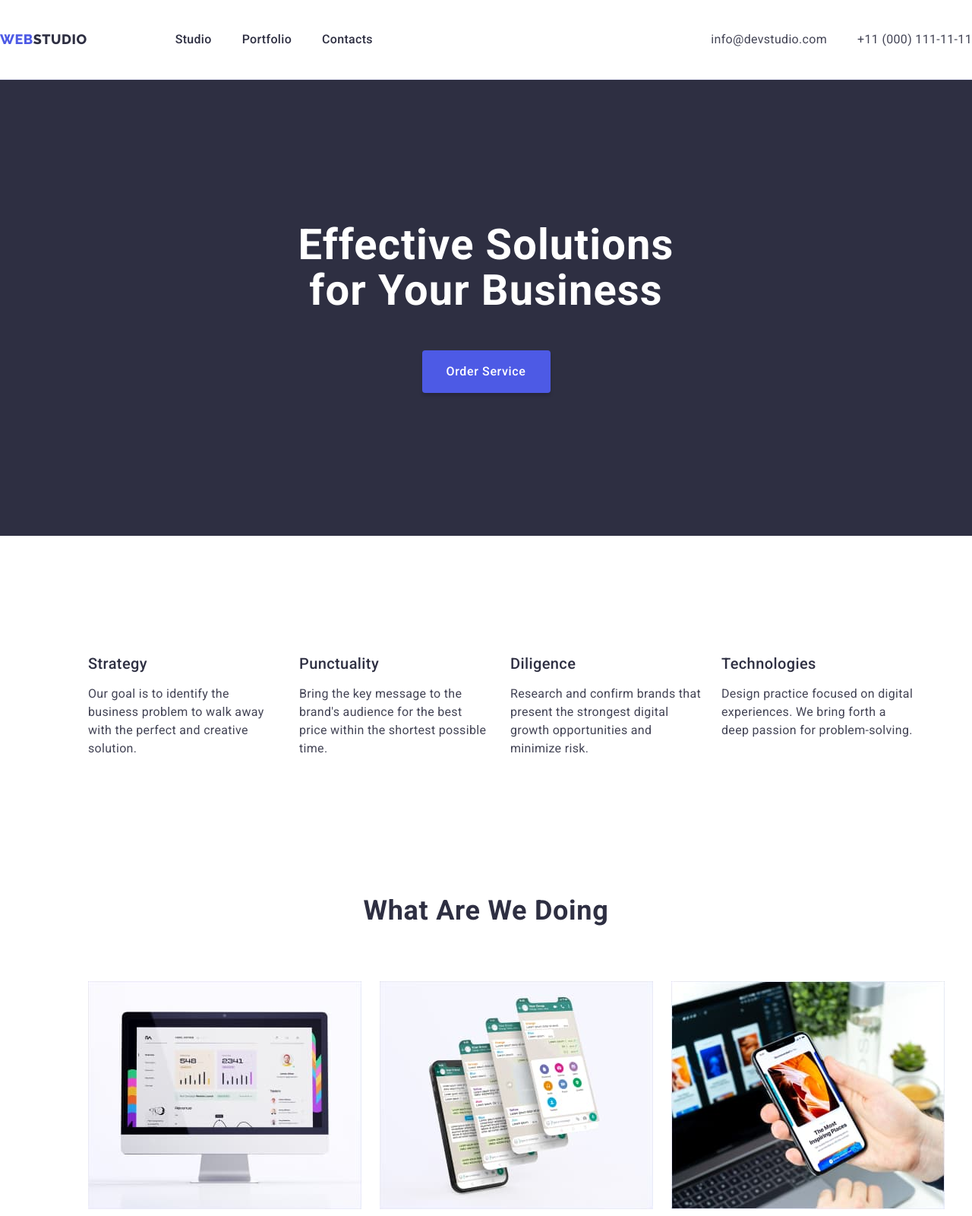
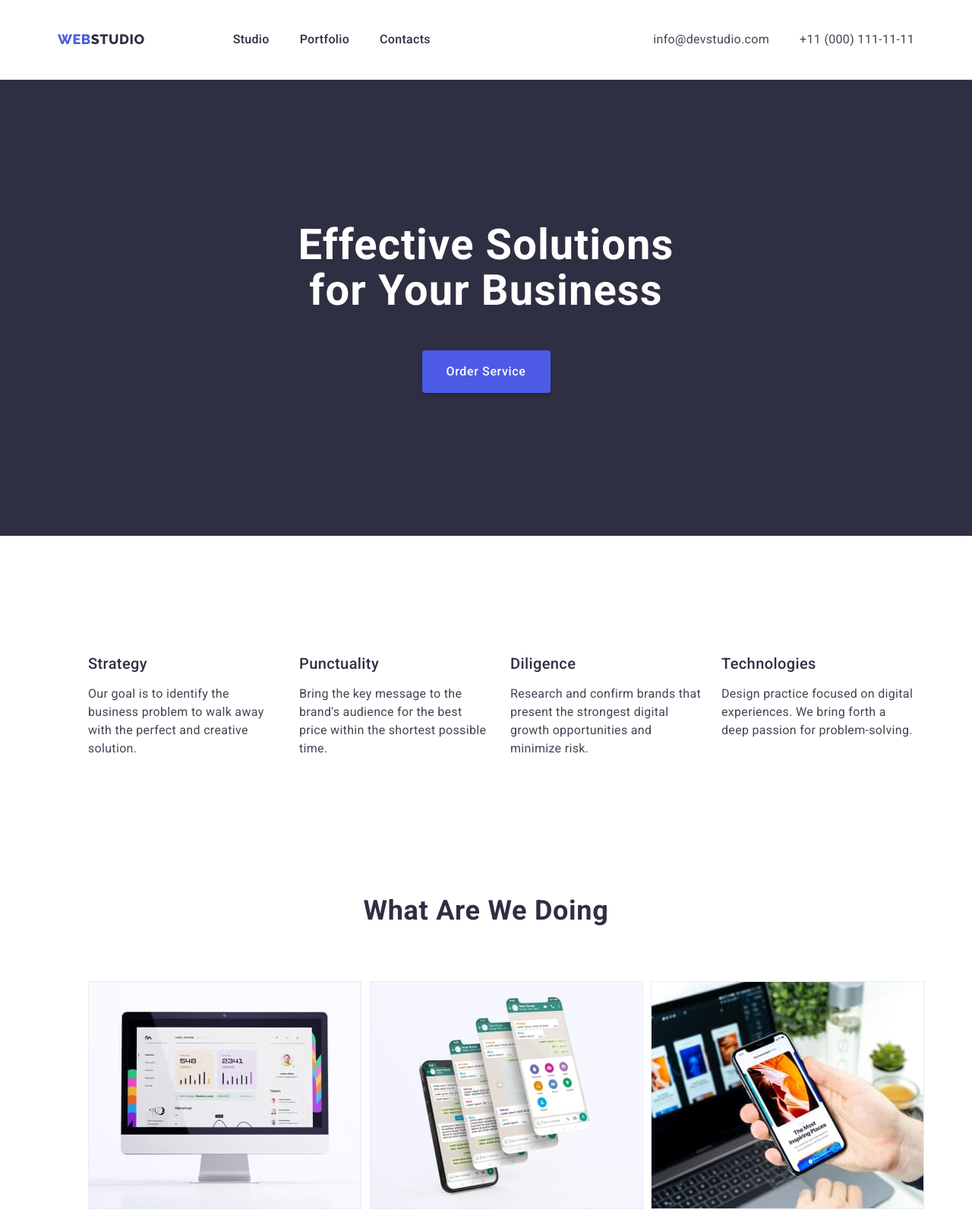
Before and after one commit to Yurii-Br/goit-markup-hw-03, a plain HTML site: page index.html in a window 1280 px wide. Shown: the top 1600 px of the page at 76% size. Drawn offline with nearby package versions, Linux system fonts and the light colour scheme.

Commit message:
fix mistakes

```diff
--- a/css/styles.css
+++ b/css/styles.css
@@ -187,7 +187,7 @@ body {
   gap: 24px;
 }
 .part-of-photo-list {
-  flex-basis: calc((100% - 48px) / 3);
+  width: calc((100% - 48px) / 3);
 }
 /* block-our-team */
 .our-team {
--- a/index.html
+++ b/index.html
@@ -20,7 +20,7 @@
   <body>
     <!-- header -->
     <header class="line-head">
-      <div class="head-flex .container">
+      <div class="head-flex container">
         <nav class="nav-head">
           <!-- logo -->
           <a href="./index.html" class="logo-link link"
```
Also changed, not shown: portfolio.html (+1 -1 lines).
